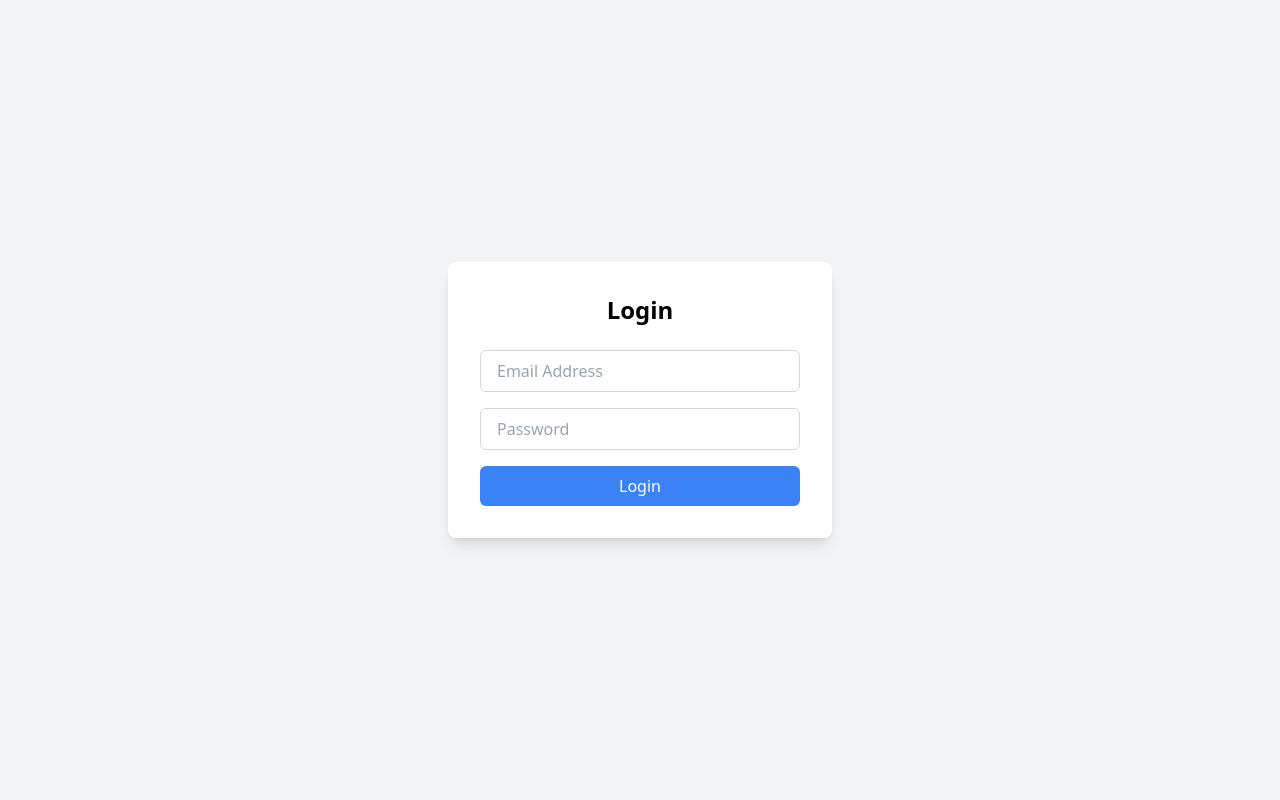
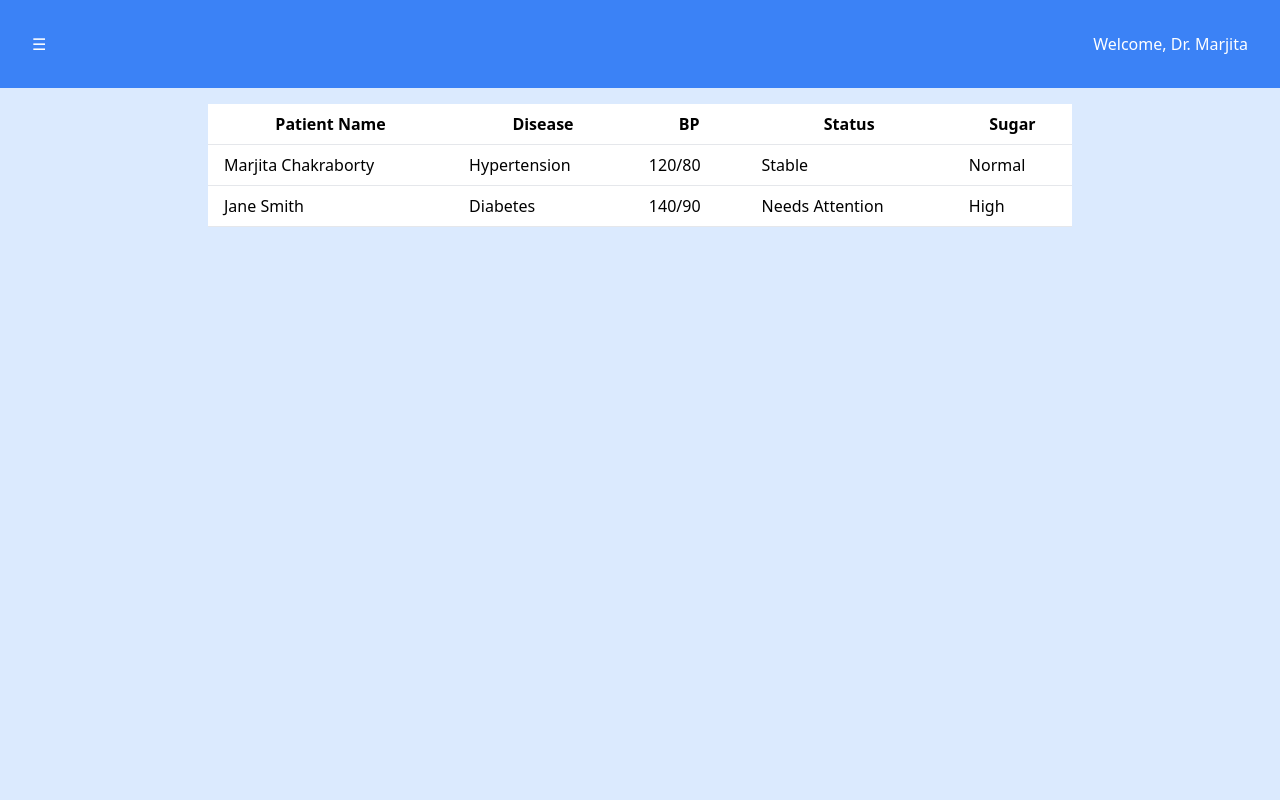
Before and after one commit to poddarbijaylaxmi/healthTrackerFE, a React (Create React App) app in the folder healthtracker/: page / in a window 1280 px wide. Shown: the top 800 px of the page. Built offline with nearby package versions, Linux system fonts and the light colour scheme; no server answers.

Commit message:
added theme and context provider, main component container

```diff
--- a/healthtracker/src/App.js
+++ b/healthtracker/src/App.js
@@ -1,11 +1,13 @@
-import React from 'react';
-import { BrowserRouter as Router, Route, Routes } from 'react-router-dom';
-import LoginPage from './pages/LoginPage';
-import { ThemeProvider } from './contexts/ThemeContext';
+import React from "react";
+import { BrowserRouter as Router, Route, Routes } from "react-router-dom";
+import LoginPage from "./pages/LoginPage";
+import { ThemeProvider } from "./contexts/ThemeContext";
+import Home from "./pages/Home";
 
 const App = () => {
   return (
     <ThemeProvider>
+      <Home />
       <Router>
         <Routes>
           <Route path="/login" element={<LoginPage />} />
--- a/healthtracker/src/pages/Home.js
+++ b/healthtracker/src/pages/Home.js
@@ -1,35 +1,36 @@
-//
-import React from 'react';
-import WelcomeBanner from '../components/WelcomeBanner';
-import HamburgerMenu from '../components/HamburgerMenu';
-import { ThemeProvider } from '../contexts/ThemeContext';
-import PatientTable from '../components/PatientTableComponent';
+import React from "react";
+import WelcomeBanner from "../components/WelcomeBanner";
+import HamburgerMenu from "../components/HamburgerMenu";
+import { ThemeProvider } from "../contexts/ThemeContext";
+import PatientTable from "../components/PatientTableComponent";
 
 const Home = () => {
   const patients = [
     {
-      name: 'Marjita Chakraborty',
-      disease: 'Hypertension',
-      bp: '120/80',
-      status: 'Stable',
-      sugar: 'Normal',
+      name: "Marjita Chakraborty",
+      disease: "Hypertension",
+      bp: "120/80",
+      status: "Stable",
+      sugar: "Normal",
     },
     {
-      name: 'Jane Smith',
-      disease: 'Diabetes',
-      bp: '140/90',
-      status: 'Needs Attention',
-      sugar: 'High',
+      name: "Jane Smith",
+      disease: "Diabetes",
+      bp: "140/90",
+      status: "Needs Attention",
+      sugar: "High",
     },
     // Add more patient data as needed
   ];
 
   return (
     <ThemeProvider>
-      <div className="min-h-screen flex flex-col items-center">
-        <WelcomeBanner username="Dr. Marjita" />
-        <HamburgerMenu />
-        <div className="p-4 w-full">
+      <div className="min-h-screen flex flex-col items-center bg-blue-100">
+        <div className="w-full flex justify-between items-center p-4 bg-blue-500 text-white">
+          <HamburgerMenu />
+          <WelcomeBanner username="Dr. Marjita" />
+        </div>
+        <div className="p-4 w-full max-w-4xl">
           <PatientTable patients={patients} />
         </div>
       </div>
--- a/healthtracker/src/pages/LoginPage.jsx
+++ b/healthtracker/src/pages/LoginPage.jsx
@@ -22,7 +22,7 @@ const LoginPage = () => {
       // navigate('/todoPage'); // If you're using React Router for navigation
 
       // Or simply show a success message
-      alert('Login successful!');
+      alert("Login successful!");
     } catch (error) {
       setError("Invalid credentials. Please try again.");
     } finally {
@@ -55,7 +55,9 @@ const LoginPage = () => {
           />
 
           {/* Show error message if exists */}
-          {error && <p className="text-red-500 text-sm text-center mt-2">{error}</p>}
+          {error && (
+            <p className="text-red-500 text-sm text-center mt-2">{error}</p>
+          )}
 
           {/* Submit Button */}
           <button
```
Also changed, not shown: healthtracker/eslint.config.mjs (deleted, +0 -11 lines), healthtracker/package.json (+0 -11 lines), healthtracker/src/services/service.js (+7 -7 lines), healthtracker/.eslintrc.json (deleted), 2 other files (tests, documents, lock files or other folders).
